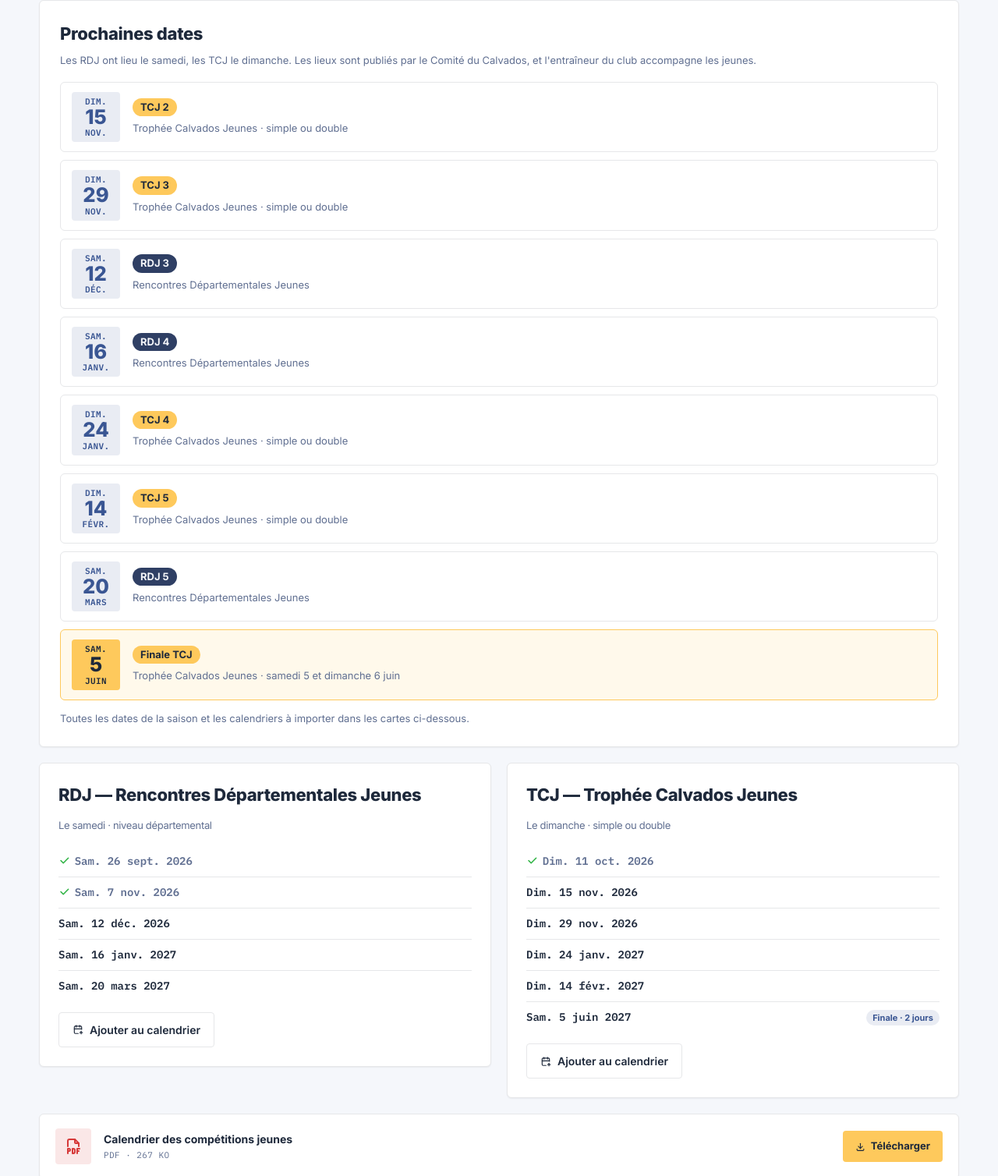
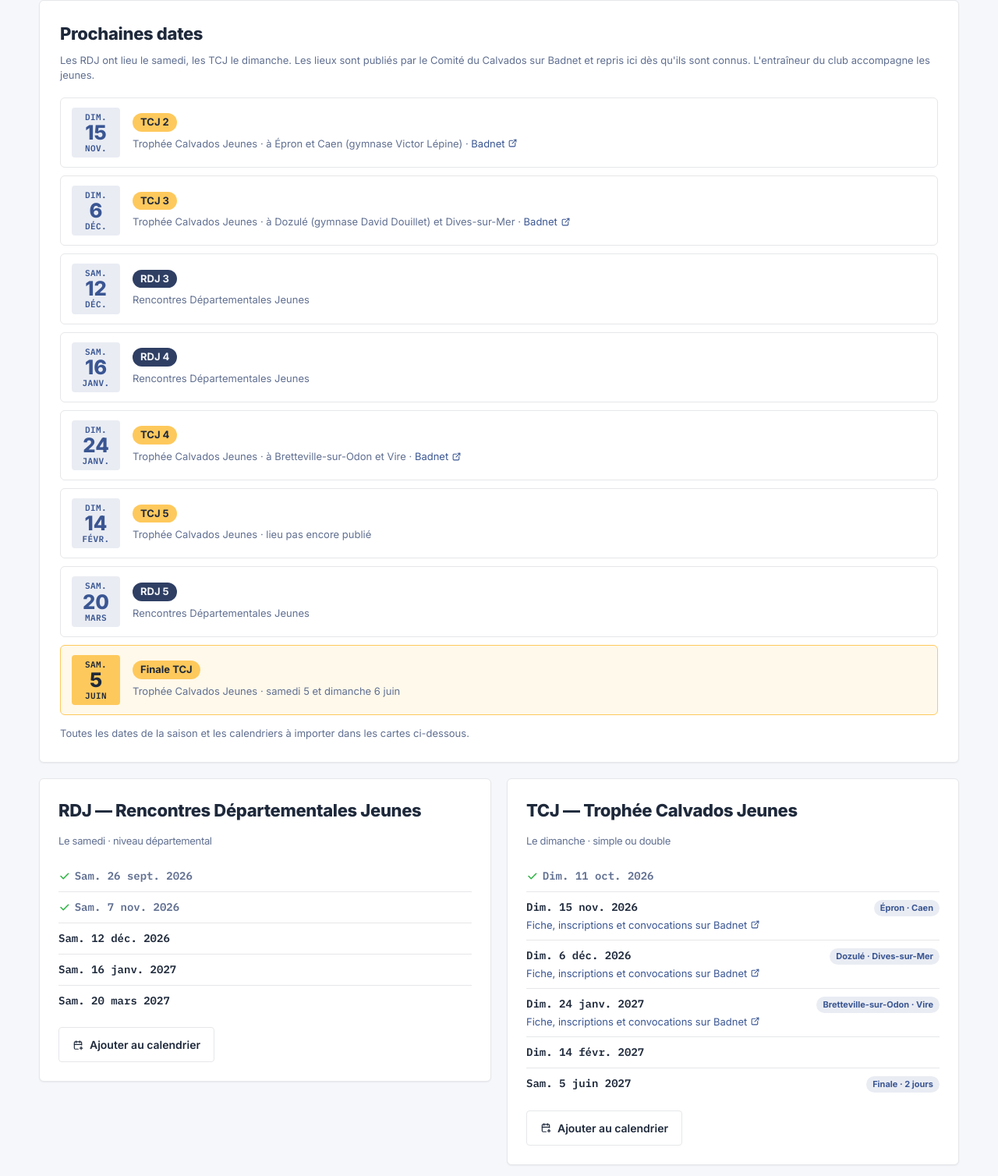
Before and after one commit to fanfandev14/bob14.fr, a website: page competitions-jeunes.html in a window 1280 px wide. Shown: the part 511-2019 px from the top of the page at 78% size. Drawn offline with Linux system fonts and the light colour scheme.

Commit message:
feat: lieux et liens Badnet des TCJ, date du TCJ 3 (6 déc.)

```diff
--- a/competitions-jeunes.html
+++ b/competitions-jeunes.html
@@ -91,20 +91,20 @@
   </div>
   <div class="panel">
     <h3 class="card-title">Prochaines dates</h3>
-    <p class="panel__lead">Les RDJ ont lieu le samedi, les TCJ le dimanche. Les lieux sont publiés par le Comité du Calvados, et l'entraîneur du club accompagne les jeunes.</p>
+    <p class="panel__lead">Les RDJ ont lieu le samedi, les TCJ le dimanche. Les lieux sont publiés par le Comité du Calvados sur Badnet et repris ici dès qu'ils sont connus. L'entraîneur du club accompagne les jeunes.</p>
     <ul class="ic-days">
       <li class="ic-day">
         <time class="ic-day__cal" datetime="2026-11-15"><span class="ic-day__dow">Dim.</span><span class="ic-day__num">15</span><span class="ic-day__month">nov.</span></time>
         <div class="ic-day__body">
           <p class="ic-day__home"><span class="ic-day__team">TCJ 2</span></p>
-          <p class="ic-day__away">Trophée Calvados Jeunes · simple ou double</p>
+          <p class="ic-day__away">Trophée Calvados Jeunes · à Épron et Caen (gymnase Victor Lépine) · <a href="https://badnet.fr/tournoi/public?eventid=51946" target="_blank" rel="noopener">Badnet <svg class="ic" aria-hidden="true"><use href="#i-external-link"/></svg></a></p>
         </div>
       </li>
       <li class="ic-day">
-        <time class="ic-day__cal" datetime="2026-11-29"><span class="ic-day__dow">Dim.</span><span class="ic-day__num">29</span><span class="ic-day__month">nov.</span></time>
+        <time class="ic-day__cal" datetime="2026-12-06"><span class="ic-day__dow">Dim.</span><span class="ic-day__num">6</span><span class="ic-day__month">déc.</span></time>
         <div class="ic-day__body">
           <p class="ic-day__home"><span class="ic-day__team">TCJ 3</span></p>
-          <p class="ic-day__away">Trophée Calvados Jeunes · simple ou double</p>
+          <p class="ic-day__away">Trophée Calvados Jeunes · à Dozulé (gymnase David Douillet) et Dives-sur-Mer · <a href="https://badnet.fr/tournoi/public?eventid=52966" target="_blank" rel="noopener">Badnet <svg class="ic" aria-hidden="true"><use href="#i-external-link"/></svg></a></p>
         </div>
       </li>
       <li class="ic-day">
@@ -125,14 +125,14 @@
         <time class="ic-day__cal" datetime="2027-01-24"><span class="ic-day__dow">Dim.</span><span class="ic-day__num">24</span><span class="ic-day__month">janv.</span></time>
         <div class="ic-day__body">
           <p class="ic-day__home"><span class="ic-day__team">TCJ 4</span></p>
-          <p class="ic-day__away">Trophée Calvados Jeunes · simple ou double</p>
+          <p class="ic-day__away">Trophée Calvados Jeunes · à Bretteville-sur-Odon et Vire · <a href="https://badnet.fr/tournoi/public?eventid=52967" target="_blank" rel="noopener">Badnet <svg class="ic" aria-hidden="true"><use href="#i-external-link"/></svg></a></p>
         </div>
       </li>
       <li class="ic-day">
         <time class="ic-day__cal" datetime="2027-02-14"><span class="ic-day__dow">Dim.</span><span class="ic-day__num">14</span><span class="ic-day__month">févr.</span></time>
         <div class="ic-day__body">
           <p class="ic-day__home"><span class="ic-day__team">TCJ 5</span></p>
-          <p class="ic-day__away">Trophée Calvados Jeunes · simple ou double</p>
+          <p class="ic-day__away">Trophée Calvados Jeunes · lieu pas encore publié</p>
         </div>
       </li>
       <li class="ic-day">
@@ -167,11 +167,11 @@
     </div>
     <div class="comp">
       <h3>TCJ — Trophée Calvados Jeunes<span class="comp__sub">Le dimanche · simple ou double</span></h3>
-      <ul class="datelist">
+      <ul class="datelist datelist--matches">
         <li class="datelist__done" data-date="2026-10-11"><span class="date">Dim. 11 oct. 2026</span></li>
-        <li data-date="2026-11-15"><span class="date">Dim. 15 nov. 2026</span></li>
-        <li data-date="2026-11-29"><span class="date">Dim. 29 nov. 2026</span></li>
-        <li data-date="2027-01-24"><span class="date">Dim. 24 janv. 2027</span></li>
+        <li data-date="2026-11-15"><span class="date">Dim. 15 nov. 2026</span><span class="date-extra">Épron · Caen</span><span class="datelist__detail"><a href="https://badnet.fr/tournoi/public?eventid=51946" target="_blank" rel="noopener">Fiche, inscriptions et convocations sur Badnet <svg class="ic" aria-hidden="true"><use href="#i-external-link"/></svg></a></span></li>
+        <li data-date="2026-12-06"><span class="date">Dim. 6 déc. 2026</span><span class="date-extra">Dozulé · Dives-sur-Mer</span><span class="datelist__detail"><a href="https://badnet.fr/tournoi/public?eventid=52966" target="_blank" rel="noopener">Fiche, inscriptions et convocations sur Badnet <svg class="ic" aria-hidden="true"><use href="#i-external-link"/></svg></a></span></li>
+        <li data-date="2027-01-24"><span class="date">Dim. 24 janv. 2027</span><span class="date-extra">Bretteville-sur-Odon · Vire</span><span class="datelist__detail"><a href="https://badnet.fr/tournoi/public?eventid=52967" target="_blank" rel="noopener">Fiche, inscriptions et convocations sur Badnet <svg class="ic" aria-hidden="true"><use href="#i-external-link"/></svg></a></span></li>
         <li data-date="2027-02-14"><span class="date">Dim. 14 févr. 2027</span></li>
         <li data-date="2027-06-05" data-fin="2027-06-06"><span class="date">Sam. 5 juin 2027</span><span class="date-extra">Finale · 2 jours</span></li>
       </ul>
```
Also changed, not shown: scripts/build-ics.mjs (+12 -3 lines), 13 other files.
